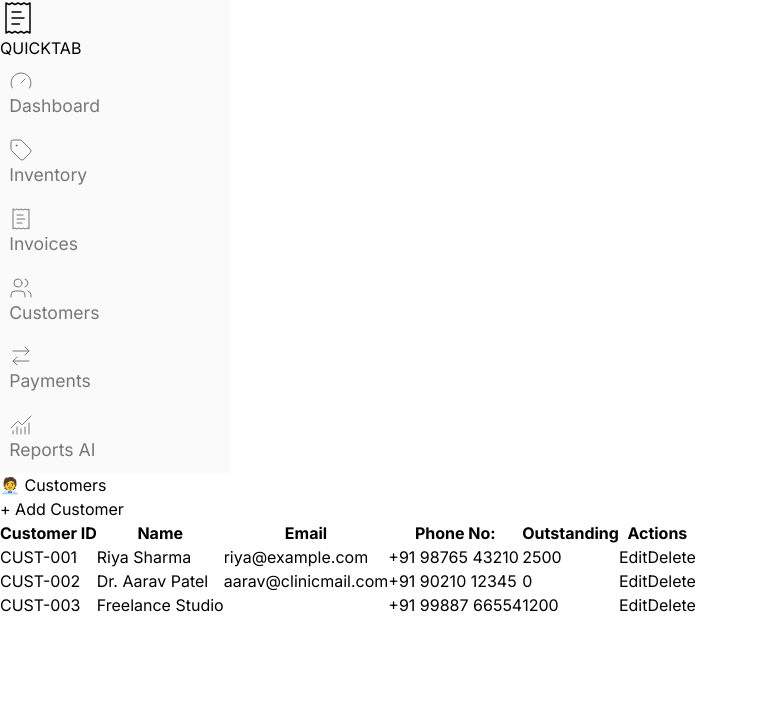
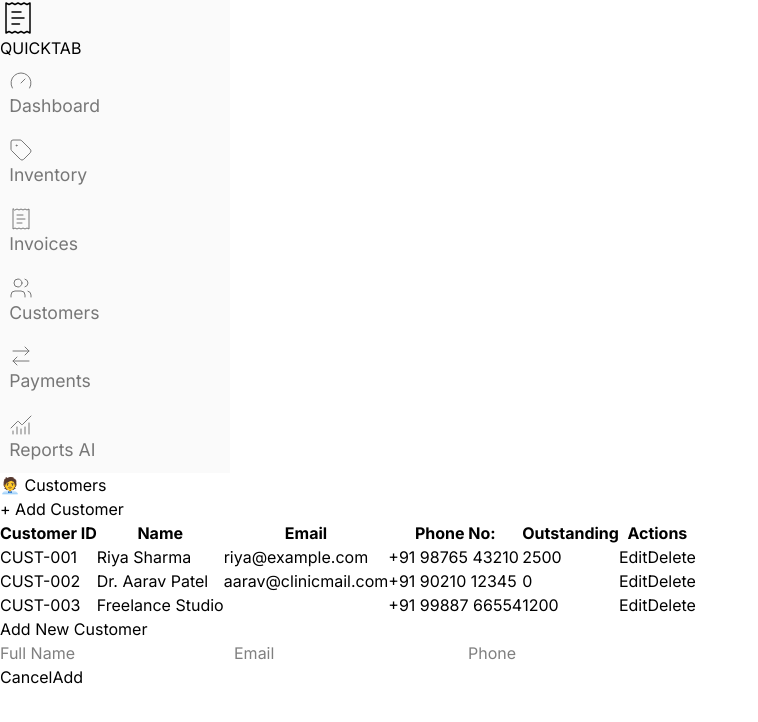
Before and after one commit to siddhant-afk/QuickTab, a React (Vite) app in the folder client/: page /customers in a window 1280 px wide. Both pictures are taken after a click on the button "+ Add Customer". Shown: the top 722 px of the page, without its empty margins (0-758 px from the left). Built offline with nearby package versions, Linux system fonts and the light colour scheme.

Commit message:
Add Customer Modal

```diff
--- a/client/src/components/InventoryModal.jsx
+++ b/client/src/components/CustomerModal.jsx
@@ -1,11 +1,10 @@
 import { useState, useEffect } from "react";
-const InventoryModal = ({ isOpen, onClose, onSubmit, initialData = null }) => {
+
+const CustomerModal = ({ isOpen, onClose, onSubmit, initialData = null }) => {
   const [formData, setFormData] = useState({
     name: "",
-    description: "",
-    price: "",
-    category: "",
-    sku: "",
+    email: "",
+    phone: "",
   });
 
   useEffect(() => {
@@ -14,10 +13,8 @@
     } else {
       setFormData({
         name: "",
-        description: "",
-        price: "",
-        category: "",
-        sku: "",
+        email: "",
+        phone: "",
       });
     }
   }, [initialData]);
@@ -28,8 +25,8 @@
   }
 
   function handleSubmit() {
-    if (!formData.name || !formData.price) {
-      alert("Name and Price are required");
+    if (!formData.name) {
+      alert("Customer name is required");
       return;
     }
     onSubmit(formData);
@@ -39,54 +36,35 @@
   if (!isOpen) return null;
 
   return (
-    <div className="fixed inset-0 bg-black/50  flex justify-center items-center z-50">
-      <div className="bg-white w-full max-w-md rounded-sm shadow-lg p-6">
+    <div className="fixed inset-0 bg-black/40 flex justify-center items-center z-50">
+      <div className="bg-white  max-w-m shadow-lg p-6">
         <h3 className="text-lg font-semibold mb-4">
-          {initialData ? "Edit Item" : "Add New Item"}
+          {initialData ? "Edit Customer" : "Add New Customer"}
         </h3>
 
         <div className="space-y-3">
           <input
-            type="text"
             name="name"
-            placeholder="Item Name *"
             value={formData.name}
             onChange={handleChange}
-            className="w-full border p-2 rounded"
-          />
-          <textarea
-            name="description"
-            placeholder="Description"
-            value={formData.description}
-            onChange={handleChange}
+            placeholder="Full Name"
             className="w-full border p-2 rounded"
           />
           <input
-            type="number"
-            name="price"
-            placeholder="Price *"
-            value={formData.price}
+            name="email"
+            value={formData.email}
             onChange={handleChange}
+            placeholder="Email"
             className="w-full border p-2 rounded"
           />
           <input
-            type="text"
-            name="category"
-            placeholder="Category"
-            value={formData.category}
+            name="phone"
+            value={formData.phone}
             onChange={handleChange}
-            className="w-full border p-2 rounded"
-          />
-          <input
-            type="text"
-            name="sku"
-            placeholder="SKU (optional)"
-            value={formData.sku}
-            onChange={handleChange}
+            placeholder="Phone"
             className="w-full border p-2 rounded"
           />
         </div>
-
         <div className="mt-6 flex justify-end gap-3">
           <button
             onClick={onClose}
@@ -106,4 +84,4 @@
   );
 };
 
-export default InventoryModal;
+export default CustomerModal;
--- a/client/src/pages/CustomersPage.jsx
+++ b/client/src/pages/CustomersPage.jsx
@@ -1,3 +1,6 @@
+import { useState } from "react";
+import CustomerModal from "../components/CustomerModal";
+
 const mockCustomers = [
   {
     id: "CUST-001",
@@ -23,11 +26,45 @@
 ];
 
 const CustomersPage = () => {
+  const [customers, setCustomers] = useState(mockCustomers);
+  const [modalOpen, setModalOpen] = useState(false);
+  const [editCustomer, setEditCustomer] = useState(null);
+
+  function handleAddClick() {
+    setEditCustomer(null);
+    setModalOpen(true);
+  }
+
+  function handleEditClick(customer) {
+    setEditCustomer(customer);
+    setModalOpen(true);
+  }
+  function handleModalSubmit(formData) {
+    if (editCustomer) {
+      setCustomers((prev) =>
+        prev.map((customer) =>
+          customer.id === editCustomer.id
+            ? { ...customer, ...formData }
+            : customer
+        )
+      );
+    } else {
+      const newCustomer = {
+        ...formData,
+        id: `CUST-${String(customers.length + 1).padStart(3, "0")}`,
+        outstanding: 0,
+      };
+      setCustomers((prev) => [...prev, newCustomer]);
+    }
+  }
   return (
     <div className="p-4 pt-15">
       <div className="flex justify-between mb-4">
         <h1 className="text-4xl text-slate-700 font-semibold">🧑‍💼 Customers</h1>
-        <button className="bg-green-100 text-green-600 hover:bg-green-200 px-4 py-2 text-sm rounded-sm">
+        <button
+          onClick={handleAddClick}
+          className="bg-green-100 text-green-600 hover:bg-green-200 px-4 py-2 text-sm rounded-sm"
+        >
           {" "}
           + Add Customer
         </button>
@@ -46,7 +83,7 @@
             </tr>
           </thead>
           <tbody>
-            {mockCustomers.map((customer) => (
+            {customers.map((customer) => (
               <tr
                 key={customer.id}
                 className="hover:bg-gray-50 border-b border-slate-200"
@@ -57,7 +94,10 @@
                 <td className="px-4 py-2">{customer.phone}</td>
                 <td className="px-4 py-2">{customer.outstanding}</td>
                 <td className="px-4 py-2 text-right">
-                  <button className="text-sm text-slate-600 mr-2 hover:underline">
+                  <button
+                    onClick={() => handleEditClick(customer)}
+                    className="text-sm text-slate-600 mr-2 hover:underline"
+                  >
                     Edit
                   </button>
                   <button className="text-sm text-red-600 hover:underline">
@@ -69,6 +109,12 @@
           </tbody>
         </table>
       </div>
+      <CustomerModal
+        isOpen={modalOpen}
+        onClose={() => setModalOpen(false)}
+        onSubmit={handleModalSubmit}
+        initialData={editCustomer}
+      />
     </div>
   );
 };
```
